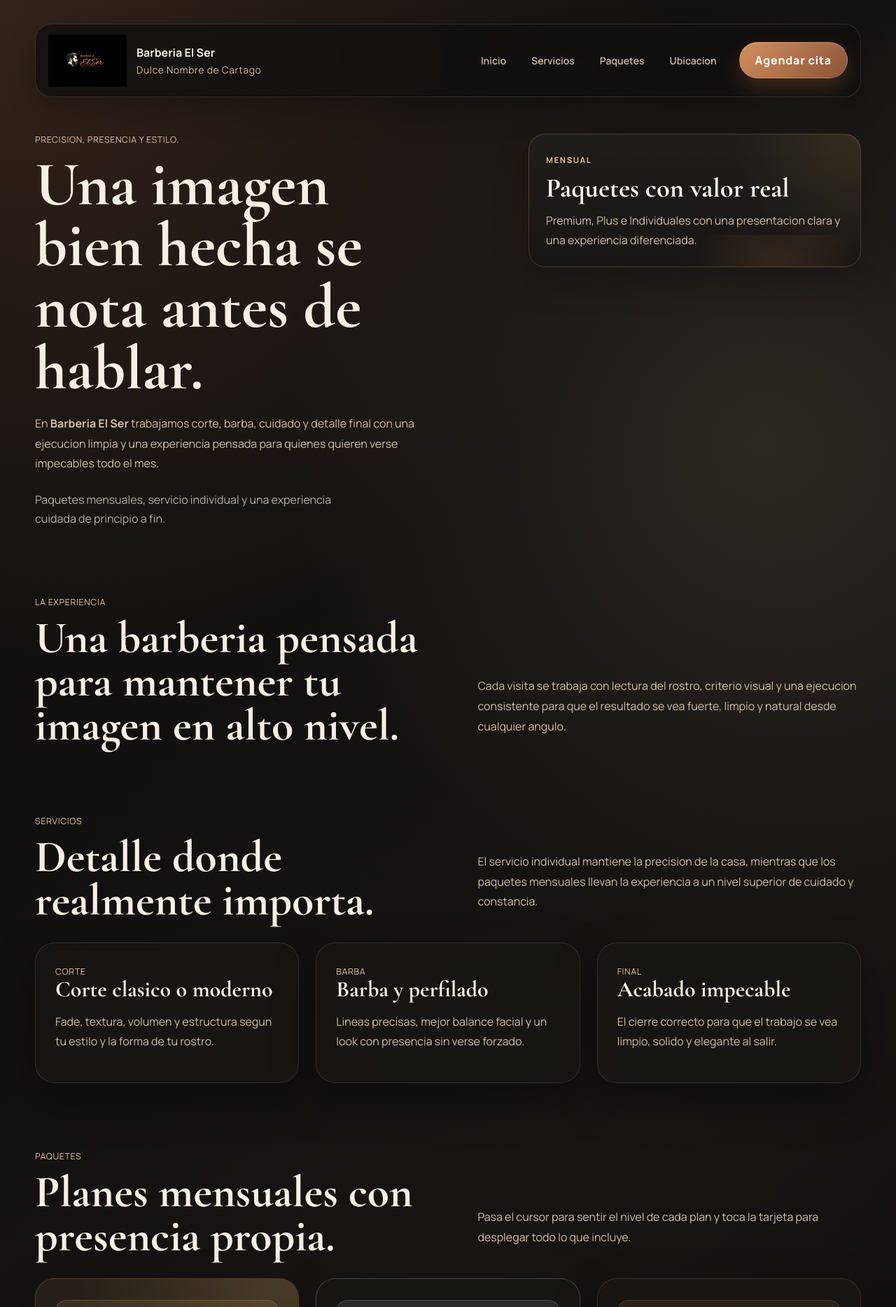
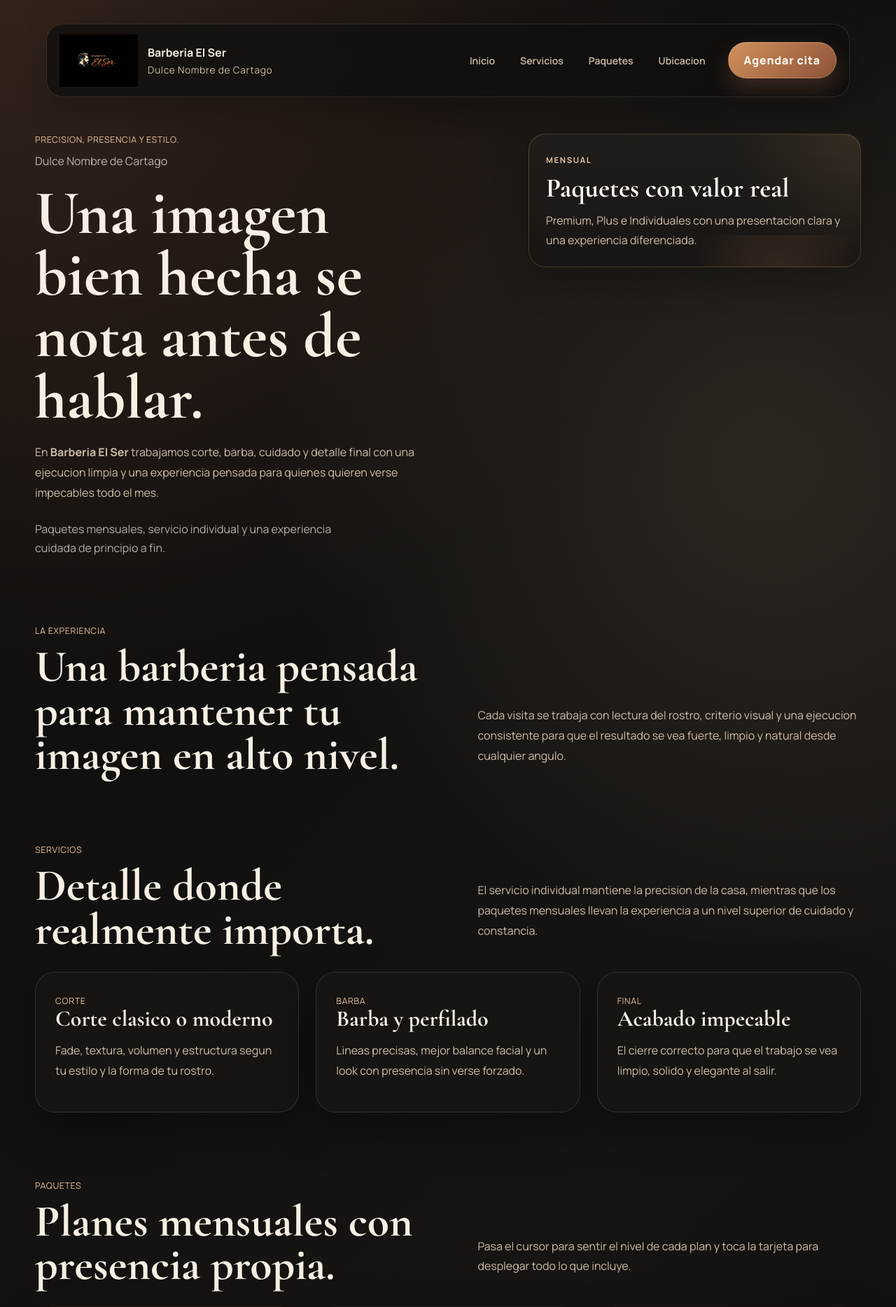
Before and after one commit to alanuza16-dev/gentleman-barber-house, a PHP site: page / in a window 1280 px wide. Shown: the top 1868 px of the page at 70% size. Run offline with PHP 8.4, Linux system fonts and the light colour scheme.

Commit message:
Move location into hero and stretch header layout

```diff
--- a/assets/css/cloudflare-site.css
+++ b/assets/css/cloudflare-site.css
@@ -49,9 +49,14 @@ img {
 }
 
 .site-shell {
+  width: 100%;
+  padding: 22px 0 96px;
+}
+
+.hero,
+main {
   width: min(1180px, calc(100% - 32px));
   margin: 0 auto;
-  padding: 22px 0 96px;
 }
 
 .topbar,
@@ -85,6 +90,9 @@ img {
     box-shadow 220ms ease,
     border-color 220ms ease,
     transform 220ms ease;
+  width: min(1180px, calc(100% - 32px));
+  margin-left: auto;
+  margin-right: auto;
 }
 
 .topbar.is-compact {
@@ -238,6 +246,13 @@ h3 {
 .lead {
   max-width: 62ch;
   margin: 20px 0 0;
+}
+
+.hero-location {
+  margin: -2px 0 18px;
+  color: rgba(247, 239, 228, 0.72);
+  font-size: 1rem;
+  line-height: 1.6;
 }
 
 .button {
@@ -715,8 +730,13 @@ h3 {
 
 @media (max-width: 640px) {
   .site-shell {
+    padding-bottom: 56px;
+  }
+
+  .hero,
+  main,
+  .topbar {
     width: min(100% - 20px, 100%);
-    padding-bottom: 56px;
   }
 
   h1 {
--- a/index.html
+++ b/index.html
@@ -59,6 +59,7 @@
       <section class="hero-grid">
         <div class="hero-copy">
           <p class="eyebrow">Precision, presencia y estilo.</p>
+          <p class="hero-location">Dulce Nombre de Cartago</p>
           <h1>Una imagen bien hecha se nota antes de hablar.</h1>
           <p class="lead">
             En <strong>Barberia El Ser</strong> trabajamos corte, barba, cuidado y detalle final con una
@@ -233,11 +234,11 @@
 
       <section class="section feature-grid" id="ubicacion">
         <article class="feature-panel reveal">
-          <p class="eyebrow">Ubicacion</p>
-          <h2>Dulce Nombre de Cartago</h2>
+          <p class="eyebrow">La casa</p>
+          <h2>Una barberia local con presencia fuerte y trato premium.</h2>
           <p>
-            Una propuesta local con identidad fuerte, trato cercano y una experiencia que se siente clara,
-            comoda y bien cuidada de principio a fin.
+            El Ser apuesta por una experiencia clara, elegante y consistente para quienes quieren mantener
+            su imagen con criterio, detalle y una ejecucion limpia.
           </p>
         </article>
 
```
